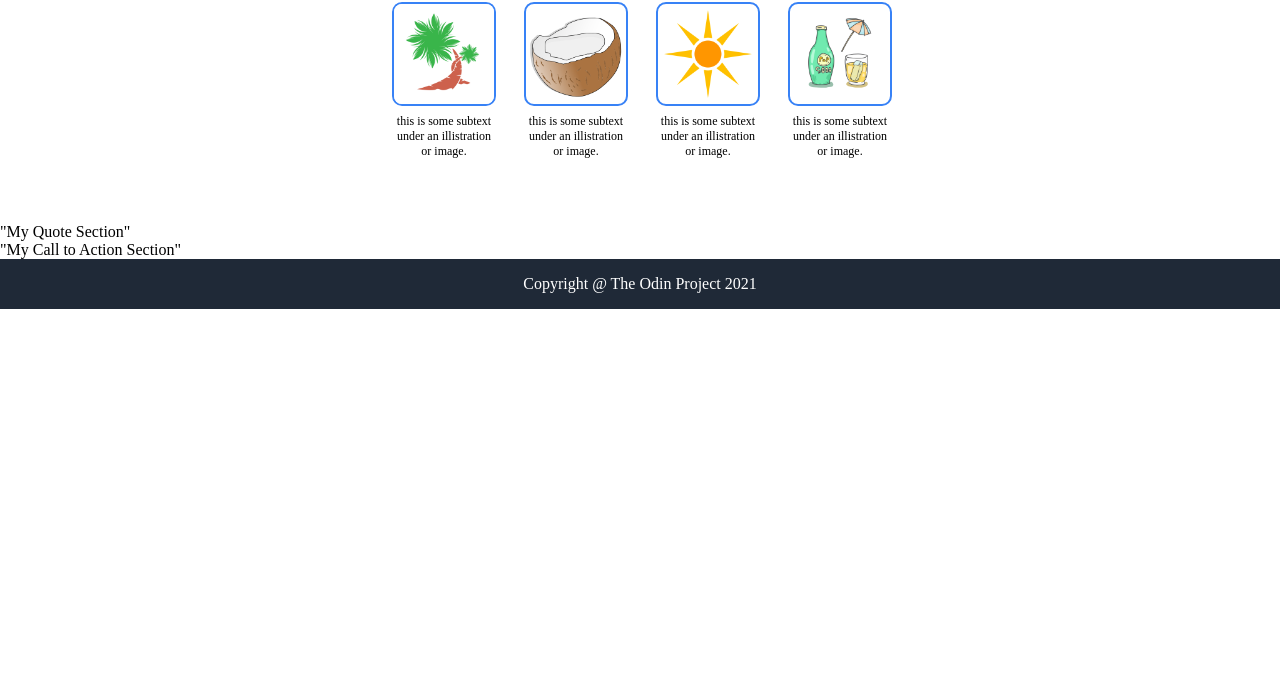
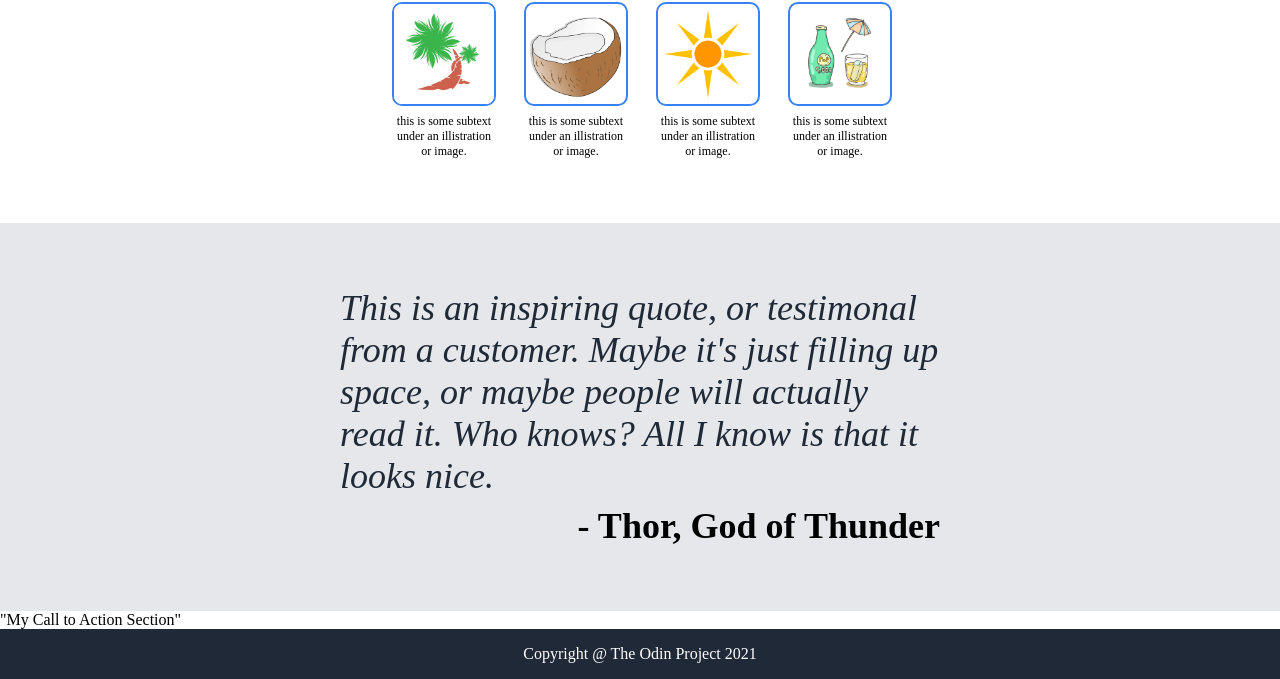
Before and after one commit to nspain96/MyLandingPage, a plain HTML site: page index.html in a window 1280 px wide. Shown: the part 505-1184 px from the top of the page. Before the commit the page ends 814 px from the top, so only its background shows below. Drawn offline with Linux system fonts and the light colour scheme; files whose address does not match are found by name.

Commit message:
Add Quote Section

```diff
--- a/index.html
+++ b/index.html
@@ -75,13 +75,15 @@
 
     </div>
 
-        <div class ="QuoteSection">
-            "My Quote Section"
-        </div>
+    <div class ="QuoteSection">
+        <div class ="QuoteText">This is an inspiring quote, or testimonal from a customer. Maybe it's just filling up space, or maybe people will actually read it. Who knows? All I know is that it looks nice.</div>
+        <div class = "Thor">- Thor, God of Thunder</div>
+    </div>
 
-        <div class ="CalltoActionSection">
-            "My Call to Action Section"
-        </div>
+    <div class ="CalltoActionSection">
+         "My Call to Action Section"
+    </div>
+
     </div>
 
     <div class ="footer">
--- a/style.css
+++ b/style.css
@@ -153,6 +153,31 @@ button{
     border-radius: 10px;
 }
 
+.QuoteSection{
+    display: flex;
+    flex-direction: column;
+    align-items: center;
+    text-wrap: wrap;
+    padding: 64px;
+    background-color: #e5e7eb;
+    gap: 8px;
+}
+
+.QuoteText{
+    font-size: 36px;
+    font-style: italic;
+    font-weight: lighter;
+    color: #1f2937;
+    width: 600px;
+}
+
+.Thor{
+    text-align: right;
+    width: 600px;
+    font-size: 36px;
+    font-weight: bold;
+}
+
 .footer{
     background-color: #1f2937;
     color: white;
```
